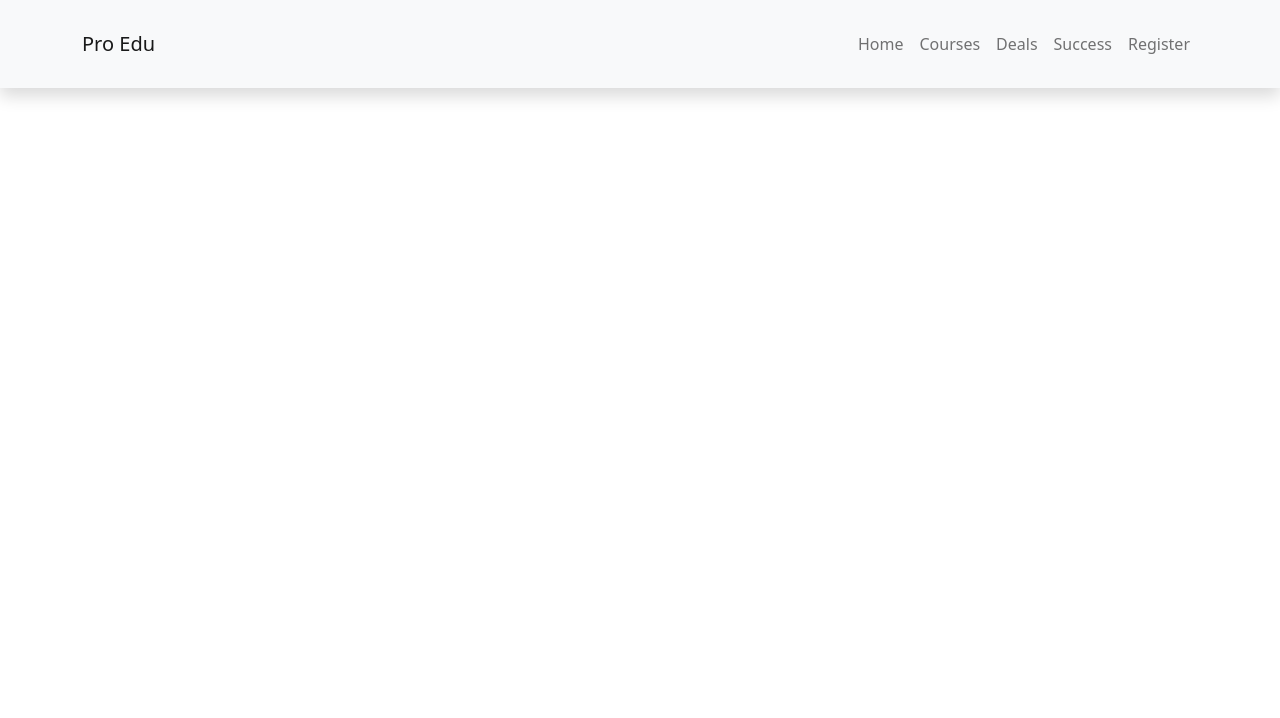
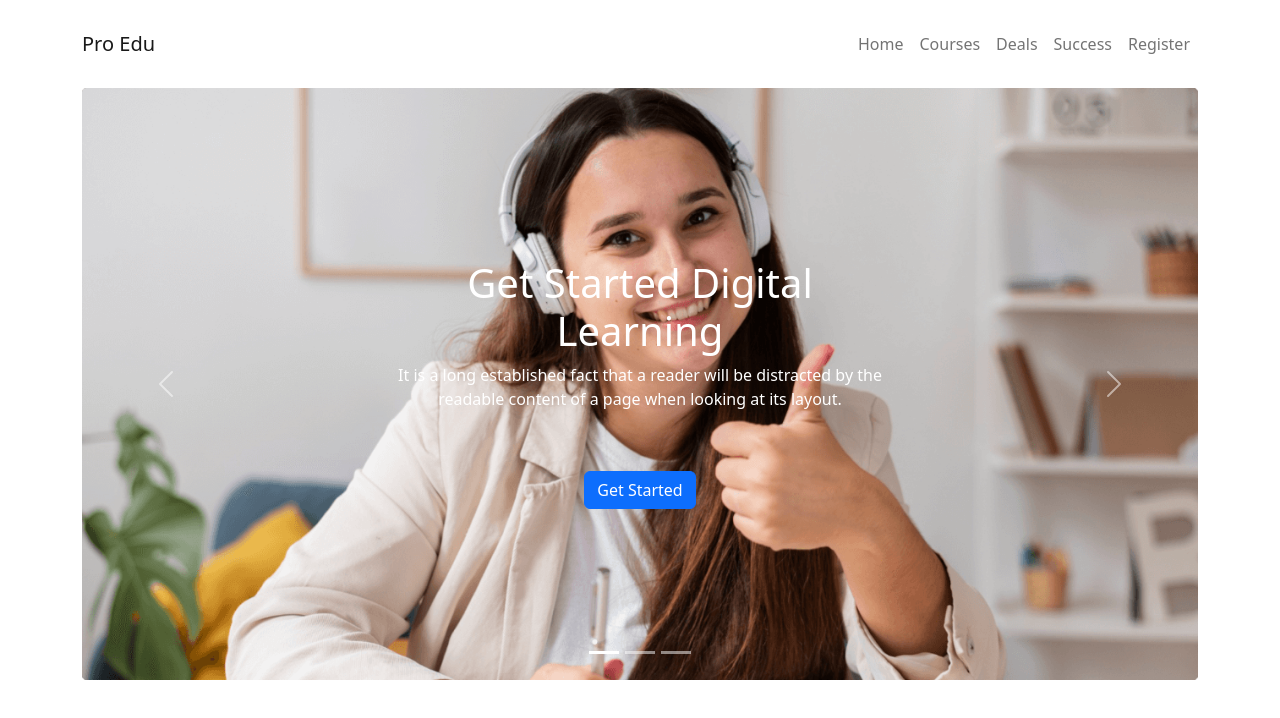
Before and after one commit to info-mdshakeeb/edTech-website-Bootstrap-, a plain HTML site: page index.html in a window 1280 px wide. Drawn offline with nearby package versions, Linux system fonts and the light colour scheme.

Commit message:
added carousel section

```diff
--- a/index.html
+++ b/index.html
@@ -18,7 +18,7 @@
   </head>
   <body>
     <header>
-      <nav class="navbar navbar-expand-lg bg-light py-4 shadow">
+      <nav class="container navbar navbar-expand-lg py-4">
         <div class="container">
           <a class="navbar-brand" href="#">Pro Edu</a>
           <button
@@ -35,8 +35,8 @@
 
           <div class="collapse navbar-collapse" id="navbarNav">
             <div class="mx-auto"></div>
-            <ul class="navbar-nav ">
-              <li class="nav-item ">
+            <ul class="navbar-nav">
+              <li class="nav-item">
                 <a class="nav-link" href="#">Home</a>
               </li>
               <li class="nav-item">
@@ -56,7 +56,139 @@
         </div>
       </nav>
     </header>
-
+    <main>
+      <section class="carousel container">
+        <div
+          id="carouselExampleIndicators"
+          class="carousel slide"
+          data-bs-ride="true"
+        >
+          <div class="carousel-indicators">
+            <button
+              type="button"
+              data-bs-target="#carouselExampleIndicators"
+              data-bs-slide-to="0"
+              class="active"
+              aria-current="true"
+              aria-label="Slide 1"
+            ></button>
+            <button
+              type="button"
+              data-bs-target="#carouselExampleIndicators"
+              data-bs-slide-to="1"
+              aria-label="Slide 2"
+            ></button>
+            <button
+              type="button"
+              data-bs-target="#carouselExampleIndicators"
+              data-bs-slide-to="2"
+              aria-label="Slide 3"
+            ></button>
+          </div>
+          <div class="carousel-inner">
+            <div class="carousel-item active">
+              <div
+                class="d-flex align-items-center justify-content-center text-center"
+              >
+                <div class="row position-absolute">
+                  <div class="text-white">
+                    <h1 class="">
+                      Get Started Digital <br />
+                      Learning
+                    </h1>
+                    <div class="carousel_p-div">
+                      <p class="">
+                        It is a long established fact that a reader will be
+                        distracted by the readable content of a page when
+                        looking at its layout.
+                      </p>
+                    </div>
+                    <button class="btn btn-primary mt-5">Get Started</button>
+                  </div>
+                </div>
+                <img
+                  class="img-fluid"
+                  src="./images/cover/cover-1.png"
+                  alt=""
+                />
+              </div>
+            </div>
+            <div class="carousel-item">
+              <div
+                class="d-flex align-items-center justify-content-center text-center"
+              >
+                <div class="row position-absolute">
+                  <div class="text-white">
+                    <h1 class="">
+                      Get Started Digital <br />
+                      Learning
+                    </h1>
+                    <div class="carousel_p-div">
+                      <p class="">
+                        It is a long established fact that a reader will be
+                        distracted by the readable content of a page when
+                        looking at its layout.
+                      </p>
+                    </div>
+                    <button class="btn btn-primary mt-5">Get Started</button>
+                  </div>
+                </div>
+                <img
+                  class="img-fluid"
+                  src="./images/cover/cover-3.jpg"
+                  alt=""
+                />
+              </div>
+            </div>
+            <div class="carousel-item">
+              <div
+                class="d-flex align-items-center justify-content-center text-center"
+              >
+                <div class="row position-absolute">
+                  <div class="text-white">
+                    <h1 class="">
+                      Get Started Digital <br />
+                      Learning
+                    </h1>
+                    <div class="carousel_p-div">
+                      <p class="">
+                        It is a long established fact that a reader will be
+                        distracted by the readable content of a page when
+                        looking at its layout.
+                      </p>
+                    </div>
+                    <button class="btn btn-primary mt-5">Get Started</button>
+                  </div>
+                </div>
+                <img
+                  class="img-fluid"
+                  src="./images/cover/cover-1.png"
+                  alt=""
+                />
+              </div>
+            </div>
+          </div>
+          <button
+            class="carousel-control-prev"
+            type="button"
+            data-bs-target="#carouselExampleIndicators"
+            data-bs-slide="prev"
+          >
+            <span class="carousel-control-prev-icon" aria-hidden="true"></span>
+            <span class="visually-hidden">Previous</span>
+          </button>
+          <button
+            class="carousel-control-next"
+            type="button"
+            data-bs-target="#carouselExampleIndicators"
+            data-bs-slide="next"
+          >
+            <span class="carousel-control-next-icon" aria-hidden="true"></span>
+            <span class="visually-hidden">Next</span>
+          </button>
+        </div>
+      </section>
+    </main>
     <script
       src="https://cdn.jsdelivr.net/npm/bootstrap@5.2.0/dist/js/bootstrap.bundle.min.js"
       integrity="sha384-A3rJD856KowSb7dwlZdYEkO39Gagi7vIsF0jrRAoQmDKKtQBHUuLZ9AsSv4jD4Xa"
--- a/style.css
+++ b/style.css
@@ -0,0 +1,29 @@
+/* carousel section start  */
+.carousel_p-div {
+  width: 500px;
+  height: 60px;
+}
+
+.custom-margin-footer {
+  margin-bottom: 100px;
+}
+.custom-batch {
+  margin-left: -40px;
+}
+
+.footer {
+  height: 280px;
+}
+
+@media only screen and (max-width: 600px) {
+  .custom-flex {
+    display: flex;
+  }
+  .flex-padding {
+    margin-bottom: 40px;
+    text-align: center;
+  }
+  .custom-margin {
+    margin-top: 0px;
+  }
+}
```
